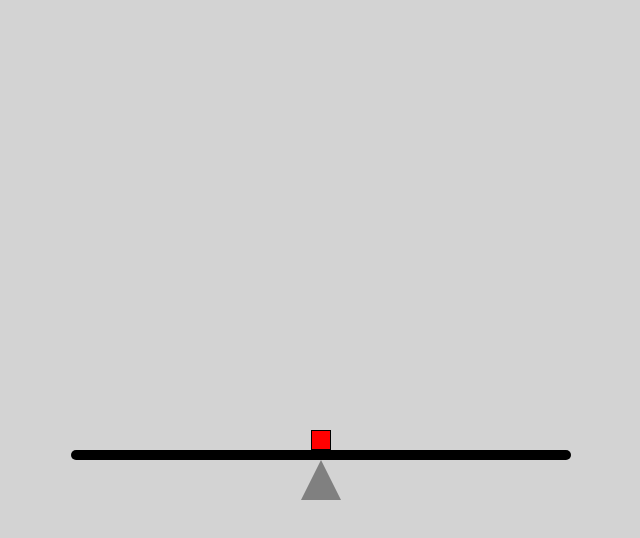
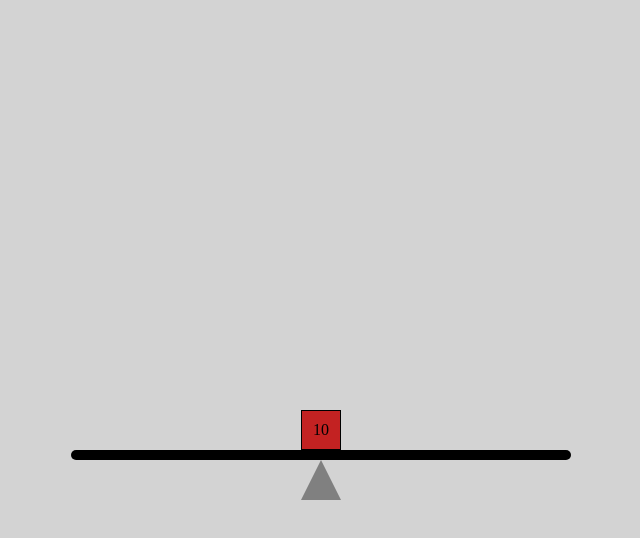
Before and after one commit to YilmazEmirhanSarac/YilmazEmirhanSaracSeesawChallenge, a plain HTML site: page index.html in a window 1280 px wide. Both pictures are taken after a click on the element 640 px from the left and 455 px from the top of the page. Shown: the whole page, without its empty margins (319-959 px from the left). Drawn offline with Linux system fonts and the light colour scheme.

Commit message:
Finalize box styling with dynamic size and color logic

```diff
--- a/script.js
+++ b/script.js
@@ -10,18 +10,22 @@ plank.addEventListener('click', function(event) {
 
     console.log("Distance from letf side (px)", positionFromLeft);
 
+    const weight = Math.floor(Math.random() * 10 + 1);
+
     // Create the box element
-    const boxSize = 20;
+    const boxSize = 20 + (weight * 2); // I change this for better ui more weight bigger box
 
     const box = document.createElement('div');
+    box.classList.add('box');
+    box.innerText = weight;
 
     box.style.width = boxSize + 'px';
     box.style.height = boxSize + 'px';
-    box.style.backgroundColor = 'red';
-    box.style.position = 'absolute';
-    box.style.border = 'solid 1px black';
     // Move up by box height so it sits on top of the plank, not inside it
     box.style.top = (-boxSize) + 'px';
+
+    const lightness = 95 - (weight * 5);
+    box.style.backgroundColor = `hsl(0, 70%, ${lightness}%)`;
 
     // Center the box horizontally on the clicked point
     // Logic: Click Position - (Box Width / 2) -> (20 / 2 = 10)
--- a/style.css
+++ b/style.css
@@ -40,3 +40,11 @@ body {
     border-right: 20px solid transparent;
     border-bottom: 40px solid gray;
 }
+
+.box { /* I take these codes from js for to clean the code in js file */
+    position: absolute;
+    border: 1px solid black;
+    display: flex;
+    justify-content: center;
+    align-items: center;
+}
```
